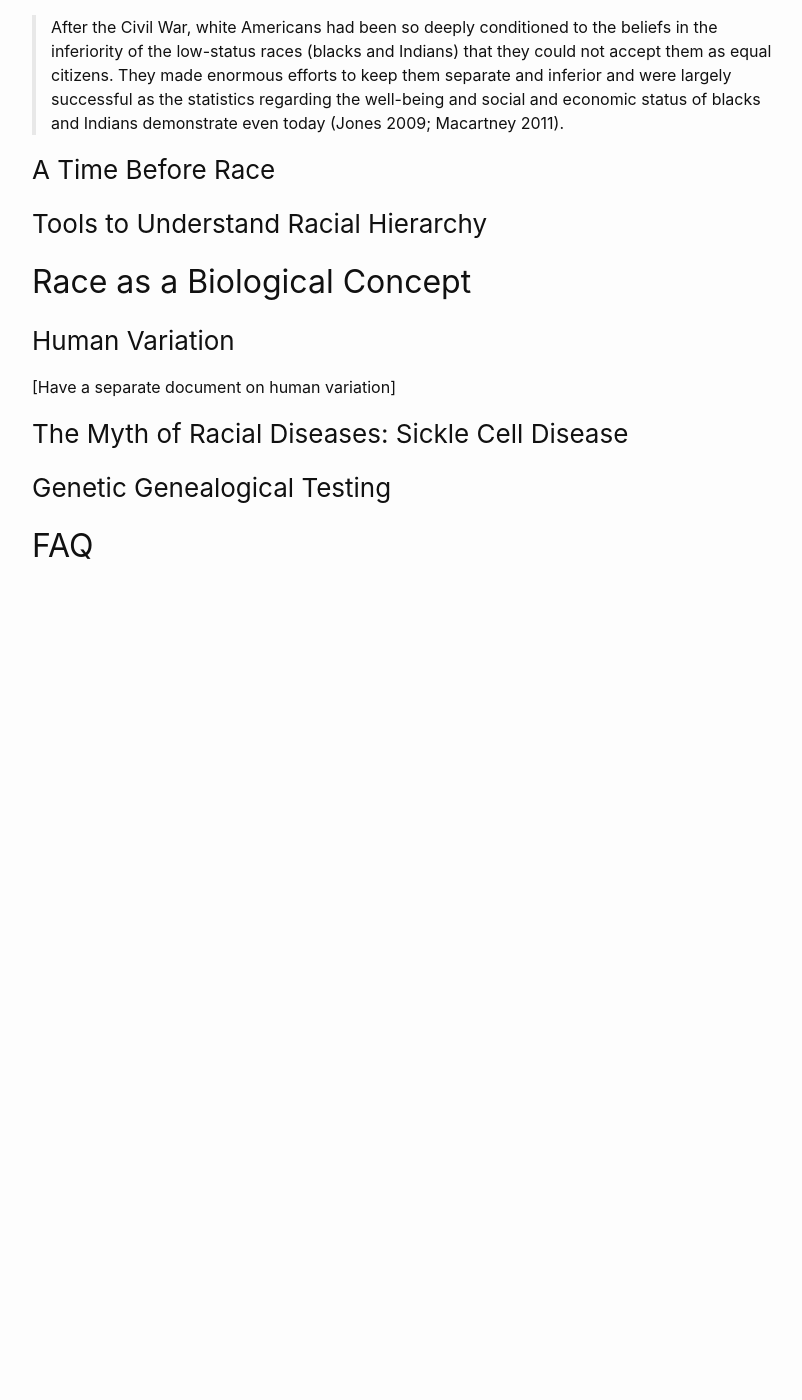
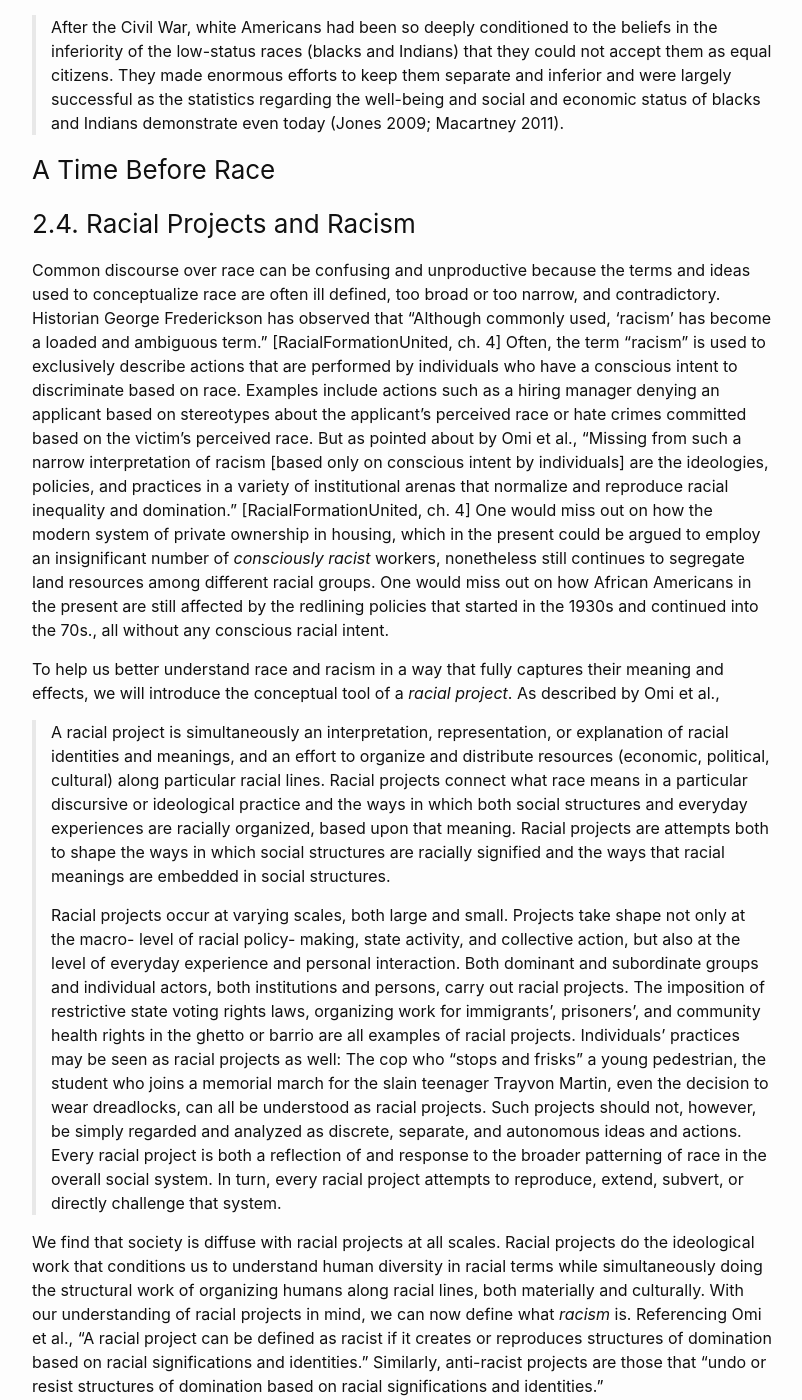
Before and after one commit to ecooecoo/ecooecoo.github.io, a Jekyll site: the page built from _posts/2021-06-02-on-race.markdown, in a window 1280 px wide and 1400 px high, scrolled down 7225 px. Shown: the whole window, without its empty margins (238-1040 px from the left). Built offline with Jekyll 4.4.1, drawn with Linux system fonts in a browser that asks for light colours; before the commit the page ends 7855 px from its top, so only the background shows below that; some of the changed text lies outside the part shown.

Commit message:
update on race blog

```diff
--- a/_posts/2021-06-02-on-race.markdown
+++ b/_posts/2021-06-02-on-race.markdown
@@ -16,7 +16,7 @@ categories:
 		- 2\.1\.4\. The Emergence of Race
 	- 2\.2\. A History of Race Ideology
 	- 2\.3\. A Time Before Race
-	- 2\.4\. Tools to Understand Racial Hierarchy
+	- 2\.4\. Racial Projects and Racism
 - 3\. Race as a Biological Concept
 	- 3\.1\. Human Variation
 	- 3\.2\. The Myth of Racial Diseases: Sickle Cell Disease
@@ -123,7 +123,18 @@ By 1865, the Civil War had ended slavery but did not end race, which continued t
 
 ### A Time Before Race
 
-### Tools to Understand Racial Hierarchy
+### 2.4. Racial Projects and Racism
+
+Common discourse over race can be confusing and unproductive because the terms and ideas used to conceptualize race are often ill defined, too broad or too narrow, and contradictory. Historian George Frederickson has observed that "Although commonly used, 'racism' has become a loaded and ambiguous term." [RacialFormationUnited, ch. 4] Often, the term "racism" is used to exclusively describe actions that are performed by individuals who have a conscious intent to discriminate based on race. Examples include actions such as a hiring manager denying an applicant based on stereotypes about the applicant's perceived race or hate crimes committed based on the victim's perceived race. But as pointed about by Omi et al., "Missing from such a narrow interpretation of racism [based only on conscious intent by individuals] are the ideologies, policies, and practices in a variety of institutional arenas that normalize and reproduce racial inequality and domination." [RacialFormationUnited, ch. 4] One would miss out on how the modern system of private ownership in housing, which in the present could be argued to employ an insignificant number of *consciously racist* workers, nonetheless still continues to segregate land resources among different racial groups. One would miss out on how African Americans in the present are still affected by the redlining policies that started in the 1930s and continued into the 70s., all without any conscious racial intent.
+
+To help us better understand race and racism in a way that fully captures their meaning and effects, we will introduce the conceptual tool of a *racial project*. As described by Omi et al.,
+> A racial project is simultaneously an interpretation, representation, or explanation of racial identities and meanings, and an effort to organize and distribute resources (economic, political, cultural) along particular racial lines. Racial projects connect what race means in a particular discursive or ideological practice and the ways in which both social structures and everyday experiences are racially organized, based upon that meaning. Racial projects are attempts both to shape the ways in which social structures are racially signified and the ways that racial meanings are embedded in social structures.
+>
+> Racial projects occur at varying scales, both large and small. Projects take shape not only at the macro- level of racial policy- making, state activity, and collective action, but also at the level of everyday experience and personal interaction. Both dominant and subordinate groups and individual actors, both institutions and persons, carry out racial projects. The imposition of restrictive state voting rights laws, organizing work for immigrants’, prisoners’, and community health rights in the ghetto or barrio are all examples of racial projects. Individuals’ practices may be seen as racial projects as well: The cop who “stops and frisks” a young pedestrian, the student who joins a memorial march for the slain teenager Trayvon Martin, even the decision to wear dreadlocks, can all be understood as racial projects. Such projects should not, however, be simply regarded and analyzed as discrete, separate, and autonomous ideas and actions. Every racial project is both a reflection of and response to the broader patterning of race in the overall social system. In turn, every racial project attempts to reproduce, extend, subvert, or directly challenge that system.
+
+We find that society is diffuse with racial projects at all scales. Racial projects do the ideological work that conditions us to understand human diversity in racial terms while simultaneously doing the structural work of organizing humans along racial lines, both materially and culturally. With our understanding of racial projects in mind, we can now define what *racism* is. Referencing Omi et al., "A racial project can be defined as racist if it creates or reproduces structures of domination based on racial significations and identities." Similarly, anti-racist projects are those that "undo or resist structures of domination based on racial significations and identities."
+
+In this way, we find that most activities and institutions in life are racial projects. Racial reparations are racial projects and redlining is a racial project as they both organize resources based on race. The question then becomes: in what ways is the racial project racist or anti-racist? Redlining, which has historically reproduced racial structures of domination by limiting the social mobility of African Americans, is then a racist project. Racial reparations, such as the Civil Liberties act of 1988 which compensated Japanese Americans who had been interned during World War II, can be argued to be anti-racist because it dismantled the structures of domination that had been built from the internment of Japanese Americans who were stripped of their social class and mobility. To reiterate, a determination of what ways a racial project is racist or anti-racist has multiple dimensions - it could reproduce racial structures of domination in certain aspects and could destroy them in other aspects. Such a determination requires an analysis of the empirical, material, and cultural motivations and effects of the racial project.
 
 ## Race as a Biological Concept
 
```
